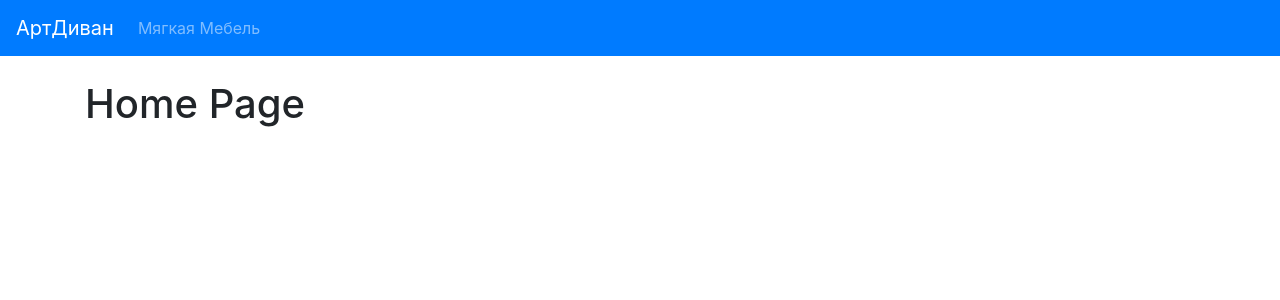
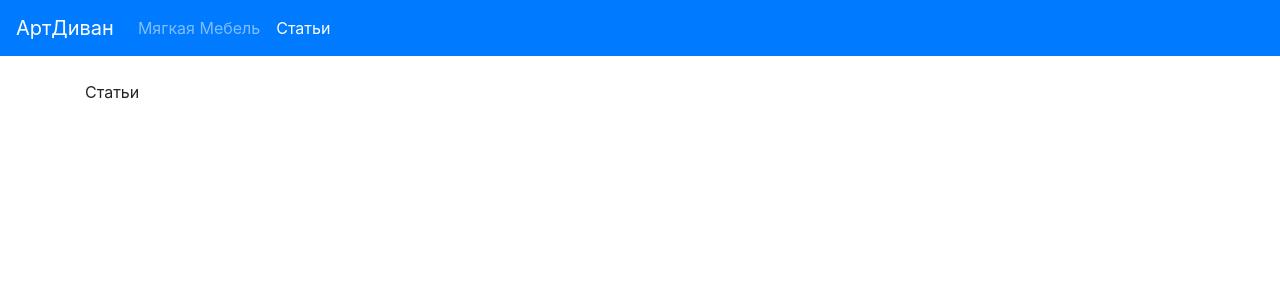
Before and after one commit to moby76/divan-shop-application, a React (Create React App) app: page /articles/1 in a window 1280 px wide. Shown: the top 300 px of the page. Built offline with nearby package versions, Linux system fonts and the light colour scheme.

Commit message:
Настройка роутинга 1

```diff
--- a/package.json
+++ b/package.json
@@ -10,6 +10,7 @@
     "node-sass": "^5.0.0",
     "react": "^17.0.1",
     "react-dom": "^17.0.1",
+    "react-router-dom": "^5.2.0",
     "react-scripts": "4.0.3",
     "web-vitals": "^1.1.0"
   },
--- a/src/App.js
+++ b/src/App.js
@@ -1,18 +1,30 @@
 // import logo from './logo.svg';
 // import './App.css';
 
-import { Fragment } from "react";
+// import { Fragment } from "react";
+import { BrowserRouter, Switch, Route } from 'react-router-dom'
+
 import { Navbar } from "./components/Navbar";
+import { Article } from './pages/Article';
+import { Articles } from "./pages/Articles";
 import { Home } from "./pages/Home";
+// import { ProdDesc } from "./pages/ProdDesc";
+import { SoftFur } from "./pages/SoftFur";
+
 
 function App() {
   return (
-    <Fragment >
+    <BrowserRouter >
       < Navbar />
       <div className="container pt-4">
-        <Home />
+        <Switch >
+          <Route path="/" exact component={Home} />
+          <Route path="/soft-furniture" component={SoftFur} />
+          <Route path="/articles" component={Articles} />
+          <Route path="/articles/:title" component={Article} />
+        </Switch>
       </div>
-    </Fragment>
+    </BrowserRouter>
   );
 }
 
--- a/src/components/Navbar.js
+++ b/src/components/Navbar.js
@@ -1,11 +1,15 @@
+import { NavLink } from "react-router-dom";
+
 export const Navbar = () => (
     <nav className="navbar navbar-dark bg-primary navbar-expand-lg">
-        <a className="navbar-brand" href="/">АртДиван</a>
+        <NavLink to="/" className="navbar-brand" >АртДиван</NavLink>
         <ul className="navbar-nav">
             <li className="nav-item">
-                <a href="soft-furniture" className="nav-link">Мягкая Мебель</a>
+                <NavLink to="/soft-furniture" className="nav-link">Мягкая Мебель</ NavLink>
             </li>
-            <li className="nav-item"></li>
+            <li className="nav-item">
+            <NavLink to="/articles" className="nav-link">Статьи</NavLink>
+            </li>
         </ul>
     </nav>
 )
--- /dev/null
+++ b/src/pages/Article.js
@@ -0,0 +1,9 @@
+export const Article = () => {
+
+
+    return(
+        <div>
+           Статья
+        </div>
+    )
+}
--- /dev/null
+++ b/src/pages/Articles.js
@@ -0,0 +1,9 @@
+export const Articles = () => {
+
+
+    return(
+        <div>
+           Статьи
+        </div>
+    )
+}
```
Also changed, not shown: 1 other file (tests, documents, lock files or other folders).
